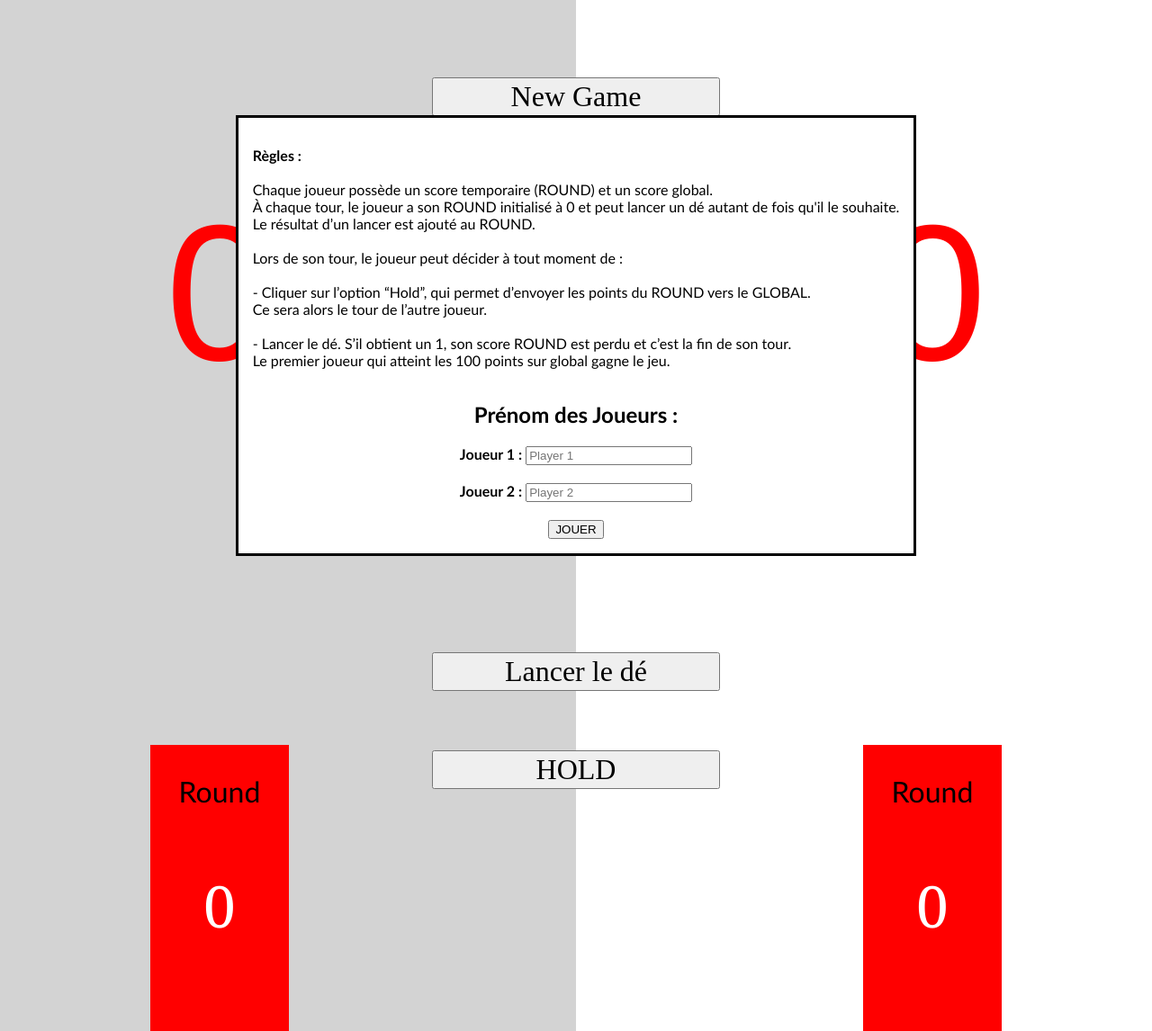
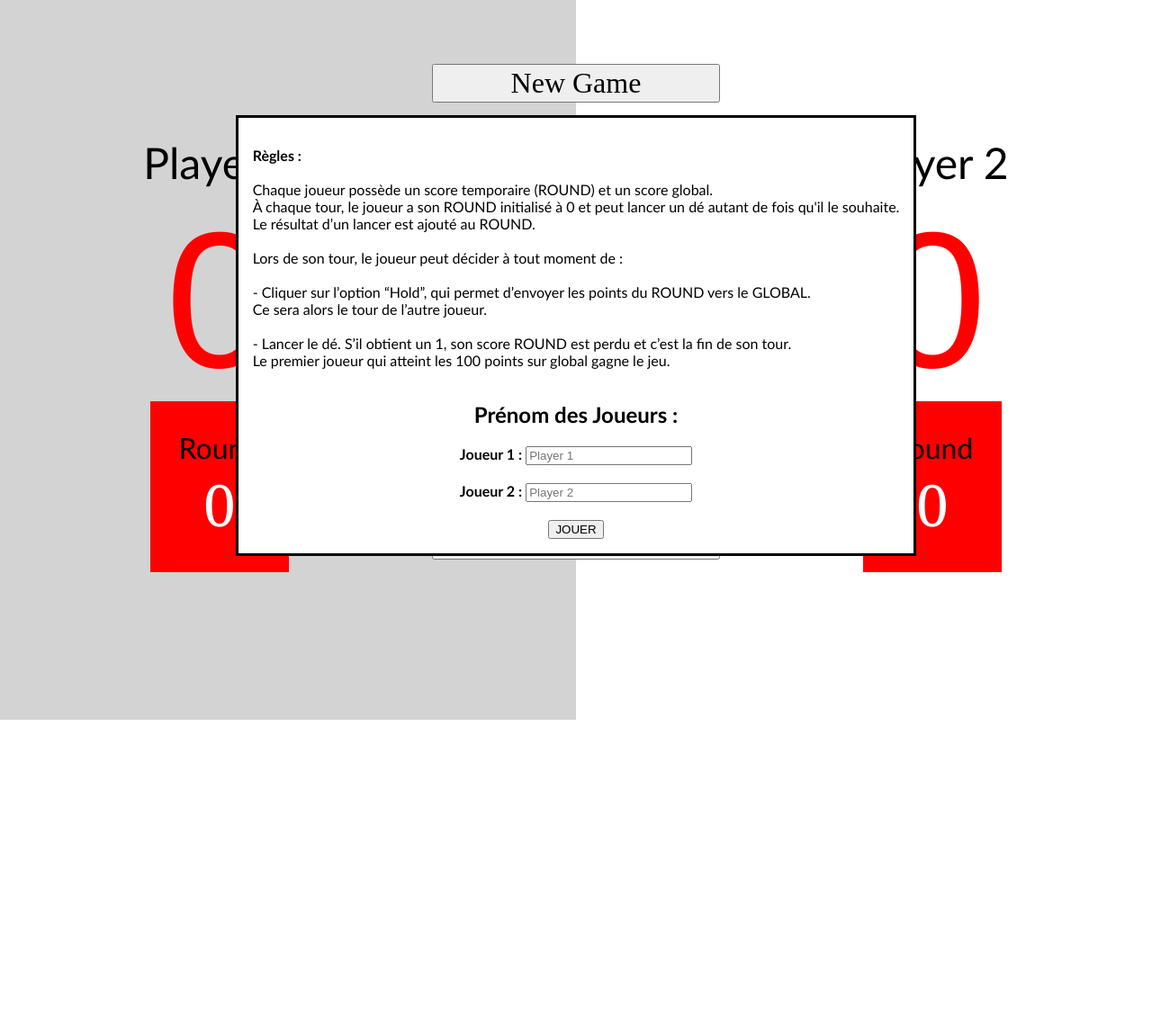
Before and after one commit to RxlBaptiste/GameOFDice, a PHP site: page / in a window 1280 px wide. Shown: the whole page at 90% size. After the commit the page ends 800 px from the top, so only its background shows below. Run offline with PHP 8.4, Linux system fonts and the light colour scheme.

Commit message:
ChangeCSS

```diff
--- a/Style.css
+++ b/Style.css
@@ -86,7 +86,7 @@
 /*Global du Joueur 1 & 2*/
 .Global{
     position: relative;
-    top: -5rem;
+    top: 3em;
     text-align: center;
     font-family: 'Gill Sans', 'Gill Sans MT', 'Calibri', 'Trebuchet MS', sans-serif;
     font-size: 3em;
@@ -112,6 +112,8 @@
     font-weight: lighter;
     font-family: 'MS Serif', 'New York', sans-serif;
     font-size: 4.5em;
+    margin-top: 0px;
+    margin-bottom: 50px;
 }
 
 /*Score du Round*/
@@ -120,6 +122,8 @@
     font-weight: lighter;
     font-family: Cambria, Cochin, Georgia, Times, 'Times New Roman', serif;
     font-size: 2em;
+    margin-top: 0px;
+    margin-bottom: 0px;
 }
 
 /*DIV du Dé*/
@@ -134,7 +138,7 @@
 #NewGame{
     margin-top: 2em;
     position: relative;
-    top: -20rem;
+    top: -2.5em;
     font-family: 'Times New Roman', Times, serif;
     font-size: 2em;
     width: 10em;
@@ -142,7 +146,6 @@
 
 #FaceDé{
     position: relative;
-    top: -10rem;
     width: 10em;
 }
 
@@ -182,6 +185,8 @@
     font-weight: lighter;
     font-family: 'MS Serif', 'New York', sans-serif;
     font-size: 4.5em;
+    margin-top: 0px;
+    margin-bottom: 50px;
 }
 
 /*Score du Round*/
@@ -190,4 +195,6 @@
     font-weight: lighter;
     font-family: Cambria, Cochin, Georgia, Times, 'Times New Roman', serif;
     font-size: 2em;
+    margin-top: 0px;
+    margin-bottom: 0px;
 }
```
